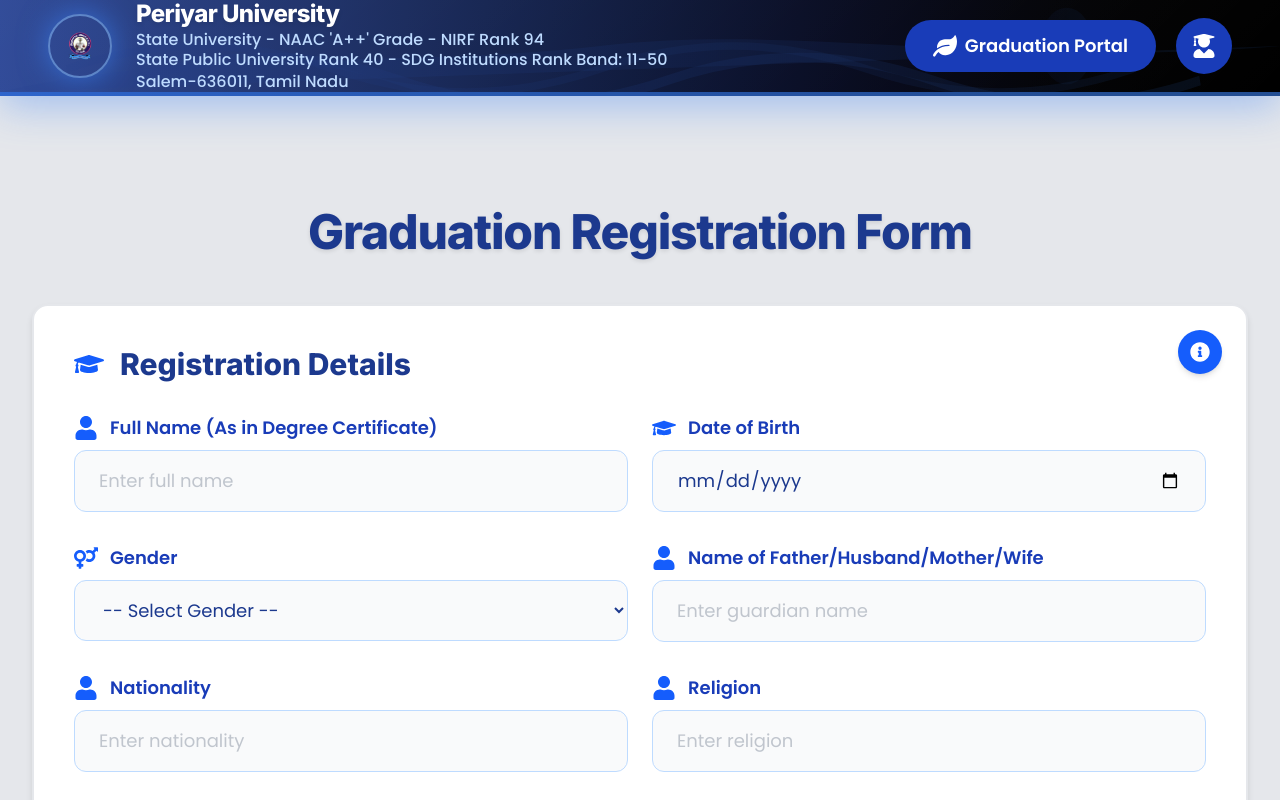
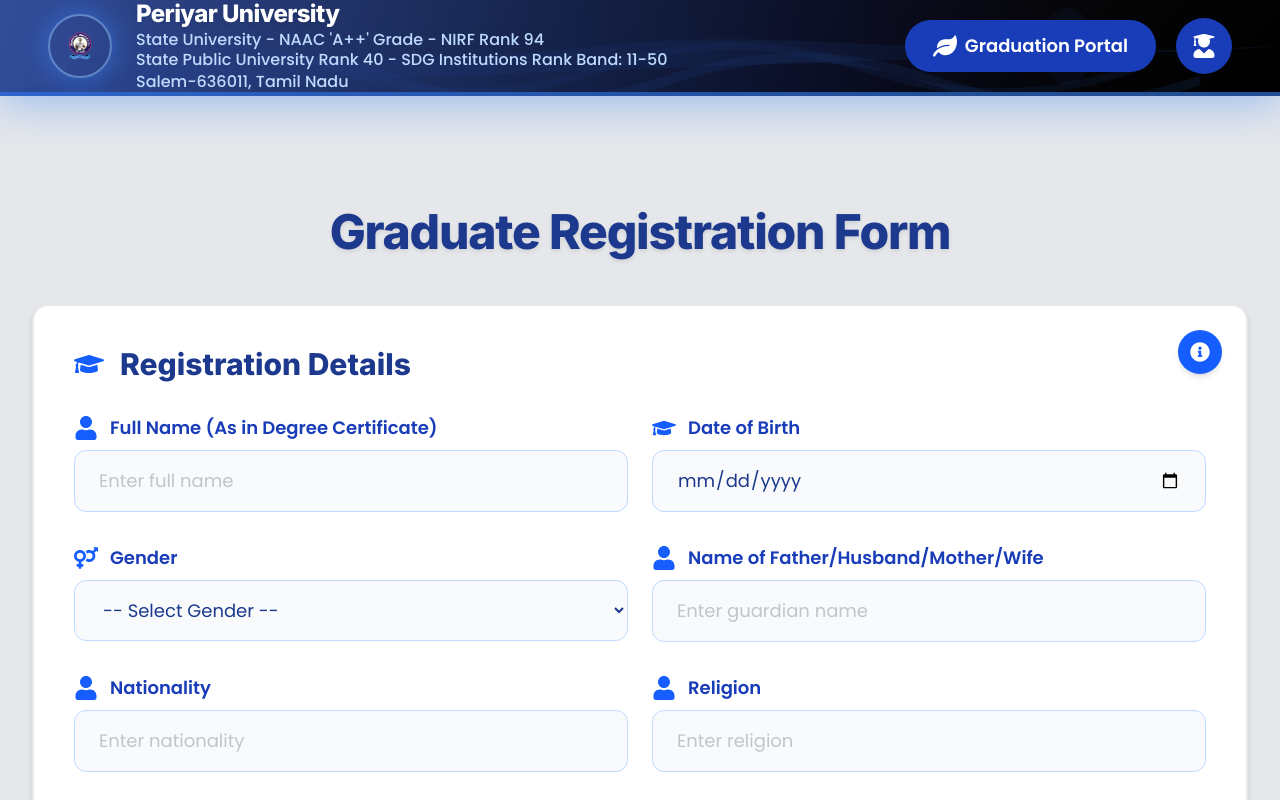
Before and after one commit to Nagarajan13172/Graduation-Frontend, a React (Vite) app: page / in a window 1280 px wide. Shown: the top 800 px of the page. Built offline with nearby package versions, Linux system fonts and the light colour scheme.

Commit message:
Update API_BASE URL and correct title in Registration Form for consistency

```diff
--- a/src/App.jsx
+++ b/src/App.jsx
@@ -9,9 +9,9 @@ function App() {
     <BrowserRouter>
       <Routes>
         <Route path="/" element={<GraduationRegistrationForm />} />
-  <Route path="/success" element={<Success />} />
-  <Route path="/cancel" element={<Cancel />} />
-  <Route path="/payment/callback" element={<PaymentCallback />} />
+        <Route path="/success" element={<Success />} />
+        <Route path="/cancel" element={<Cancel />} />
+        <Route path="/payment/callback" element={<PaymentCallback />} />
       </Routes>
     </BrowserRouter>
   )
--- a/src/api.js
+++ b/src/api.js
@@ -1 +1,3 @@
-export const API_BASE = 'http://localhost:4000/api/graduation';
+export const API_BASE = 'http://localhost:3000/api/graduation';
+
+// export const API_BASE = 'http://14.139.186.91:3000/api/graduation';
--- a/src/components/RegistrationForm.jsx
+++ b/src/components/RegistrationForm.jsx
@@ -287,7 +287,7 @@ export default function GraduationRegistrationForm() {
           transition={{ duration: 0.6, delay: 0.2 }}
           className="text-2xl sm:text-3xl md:text-4xl lg:text-5xl font-inter font-extrabold text-blue-900 text-center mb-6 sm:mb-8 lg:mb-12 tracking-tight shadow-text px-4"
         >
-          Graduation Registration Form
+          Graduate Registration Form
         </motion.h1>
         <motion.div
           initial={{ opacity: 0, y: 50 }}
```
